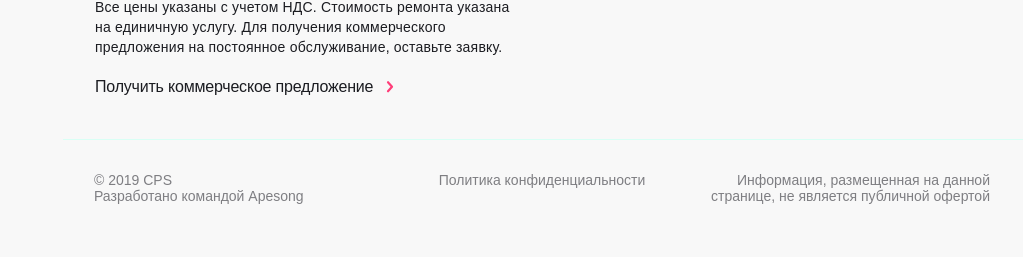
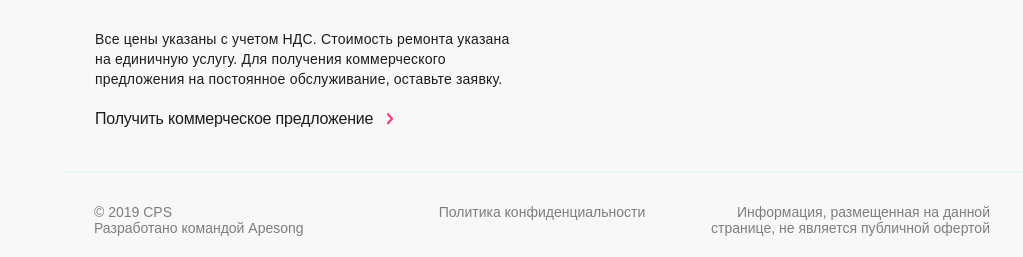
Before and after one commit to NyashkaNot/CPS-final, a website built with webpack: page src/index.html in a window 1280 px wide. Shown: the part 1570-1827 px from the top of the page, without its empty margins (257-1280 px from the left). Before the commit the page ends 1795 px from the top, so only its background shows below. Built offline with nearby package versions, Linux system fonts and the light colour scheme.

Commit message:
super-puper-mega-last-final;-try
)))))

```diff
--- a/src/componence/slider/style-sliders.css
+++ b/src/componence/slider/style-sliders.css
@@ -443,12 +443,16 @@ button {
   .note {
     width: 421px;
     padding-left: 0px;
+    padding-top: 24px;
   }
 }
 
 @media (min-width: 1120px) {
   .swiper__block {
     padding: 0px 32px 0px 32px;
+  }
+  .note {
+    padding-top: 32px;
   }
 }
 @media (min-width: 1848px) {
```
